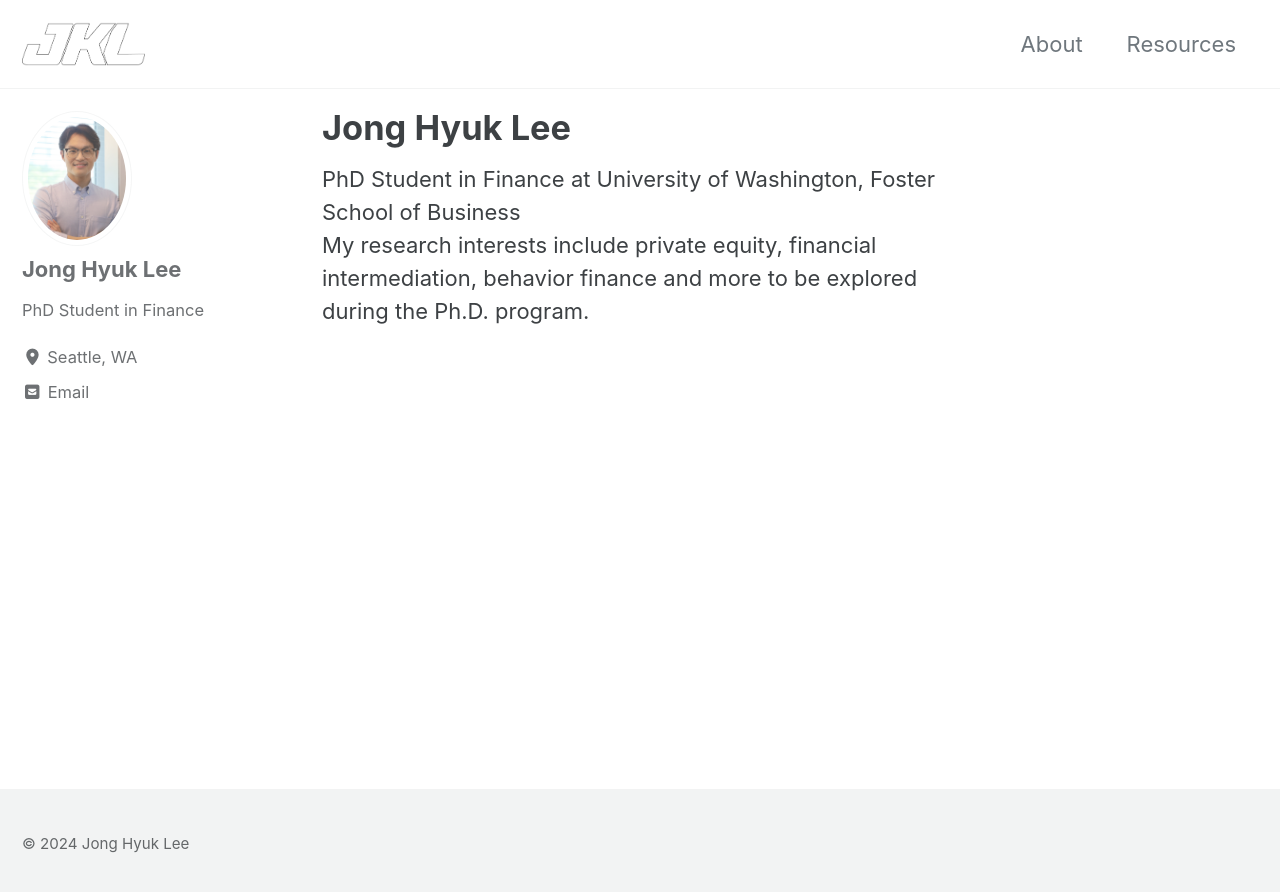
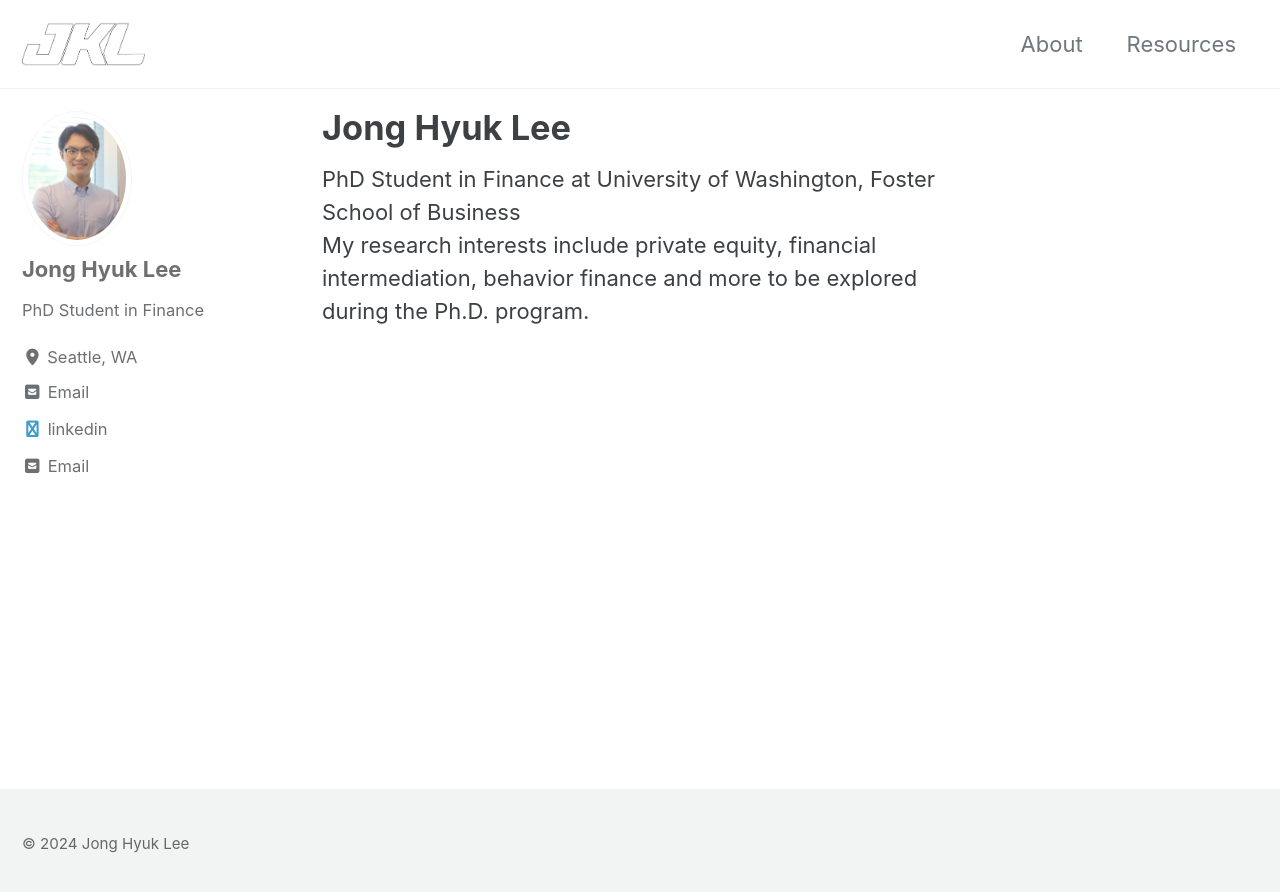
Before and after one commit to jhklee/jhklee.github.io, a Jekyll site: the page built from index.html, in a window 1280 px wide. Shown: the top 892 px of the page. Built offline with Jekyll 4.4.1, drawn with Linux system fonts in a browser that asks for light colours; cached includes are drawn as plain includes; the list of posts is cut into pages by our own code.

Commit message:
Update _config.yml

```diff
--- a/_config.yml
+++ b/_config.yml
@@ -114,17 +114,17 @@
 # Site Author
 author:
   name             : "Jong Hyuk Lee"
-  avatar           : "/assets/images/jk_profile5.jpg"
+  avatar           : "/assets/images/jk_profile4.jpg"
   bio              : "PhD Student in Finance"
   location         : "Seattle, WA"
   email            : jhklee0130 [at] gmail.com
   links:
     - label: "Email"
       icon: "fas fa-fw fa-envelope-square"
-      # url: "mailto:your.name@email.com"
-    - label: "Website"
-      icon: "fas fa-fw fa-link"
-      # url: "https://your-website.com"
+      url: "mailto:jhklee0130@gmail.com"
+    - label: "linkedin"
+      icon: "fas fa-fw fa-linkedin"
+      url: "https://www.linkedin.com/in/jklbiz/"
     - label: "Twitter"
       icon: "fab fa-fw fa-twitter-square"
       # url: "https://twitter.com/"
```
